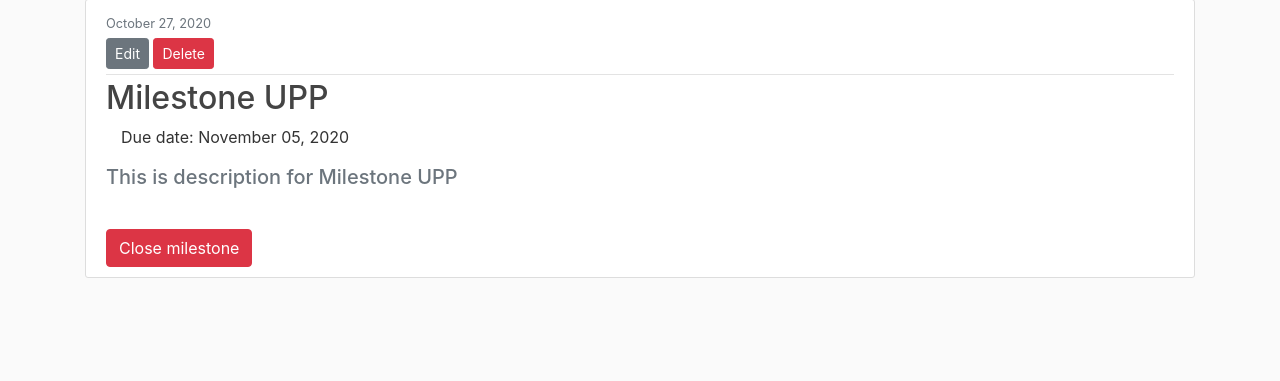
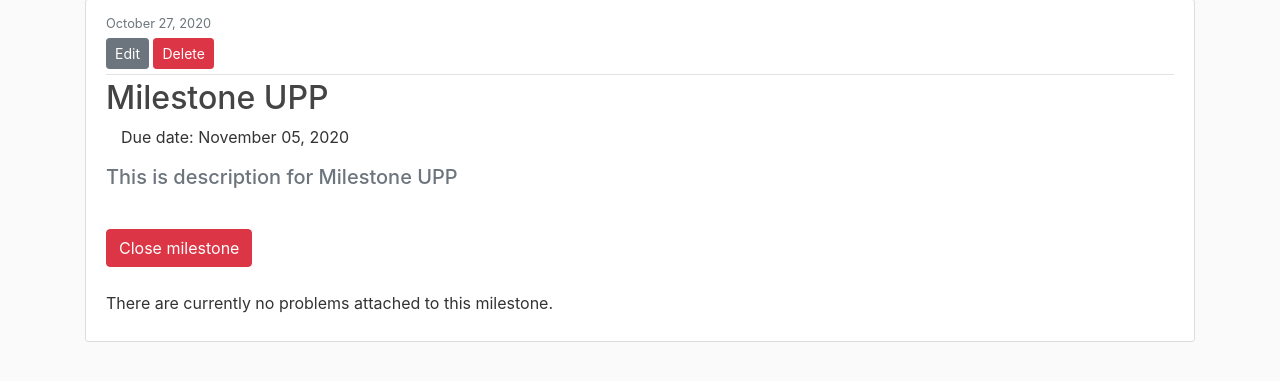
Before and after one commit to borkovacd/UKS, a Django app: page /milestone/3/ in a window 1280 px wide. Shown: the part 81-462 px from the top of the page. Run offline with Django 3.2, Linux system fonts and the light colour scheme; data comes from the database, SQL or seed files in the repository; both versions use the stored data as it was after the commit; some libraries are stand-ins or nearby versions.

Commit message:
User can choose milestone when adding problem and list problems attached to chosen milestone

```diff
--- a/scm_project/project/forms.py
+++ b/scm_project/project/forms.py
@@ -25,7 +25,7 @@ class AddCollaboratorForm(forms.ModelForm):
 class ProblemForm(forms.ModelForm):
     class Meta:
         model = Problem
-        fields = ['title', 'description']
+        fields = ['title', 'description', 'milestone']
 
 class LabelForm(forms.ModelForm):
     class Meta:
--- a/scm_project/project/models.py
+++ b/scm_project/project/models.py
@@ -30,6 +30,17 @@ class Project(models.Model):
     def get_absolute_url(self):
         return reverse('project-detail', kwargs={'pk': self.pk})
 
+class Milestone(models.Model):
+    title = models.CharField(max_length=100, null=True)
+    description = models.CharField(max_length=100, null=True, blank=True)
+    due_date = models.DateField(default = timezone.now, null = True, blank = True)
+    date_created = models.DateTimeField(default = timezone.now)
+    project = models.ForeignKey(Project, on_delete=models.CASCADE, null=True)
+    opened = models.BooleanField(default = True, null = True)
+    date_closed = models.DateTimeField(null = True)
+
+    def get_absolute_url(self):
+        return reverse('milestone-detail', kwargs={'pk': self.pk})
 
 class Problem(models.Model):
     title = models.CharField(max_length=100)
@@ -42,6 +53,7 @@ class Problem(models.Model):
 
     base_problem = models.ForeignKey('self', related_name='problem', on_delete=models.CASCADE, null=True, blank=True)
     opened = models.BooleanField(default = True, null = True)
+    milestone = models.ForeignKey(Milestone, on_delete=models.CASCADE, null=True, blank=True)
 
     def get_absolute_url(self):
         return reverse('problem-detail', kwargs={'pk': self.pk})
@@ -56,19 +68,6 @@ class Label(models.Model):
 
     def get_absolute_url(self):
         return reverse('label-detail', kwargs={'pk': self.pk})
-
-
-class Milestone(models.Model):
-    title = models.CharField(max_length=100, null=True)
-    description = models.CharField(max_length=100, null=True, blank=True)
-    due_date = models.DateField(default = timezone.now, null = True, blank = True)
-    date_created = models.DateTimeField(default = timezone.now)
-    project = models.ForeignKey(Project, on_delete=models.CASCADE, null=True)
-    opened = models.BooleanField(default = True, null = True)
-    date_closed = models.DateTimeField(null = True)
-
-    def get_absolute_url(self):
-        return reverse('milestone-detail', kwargs={'pk': self.pk})
 
 class Collaborator(models.Model):
     user = models.OneToOneField(User, on_delete=models.CASCADE)
--- a/scm_project/project/templates/project/milestone_detail.html
+++ b/scm_project/project/templates/project/milestone_detail.html
@@ -27,8 +27,35 @@
           <a href="/milestone/{{object.id}}/open/">
             <button type="button" class="btn btn-success">Open milestone</button>
           </a>
+        {% endif %}
       </div>
-        {% endif %}
+
+      <div>
+        <br>
+        {% for problem in problems %}
+        <article class="media content-section">
+          <div class="media-body">
+            <span style="margin-right: 15px;">
+              {% if problem.opened  %}
+                <span class="glyphicon glyphicon-ok-circle" style="color: green;"></span>
+              {% else %}
+                <span class="glyphicon glyphicon-remove-circle" style="color: red;"></span>
+              {% endif %}
+            </span>
+            <h2><a class="article-title" href="{% url 'problem-detail' problem.id %}">{{ problem.title }}</a></h2>
+            <p class="text-muted">
+                  #{{problem.id}} opened {{problem.created_time|date:"F d, Y"}} by {{problem.reported_by}}
+                {% if problem.opened == False %}
+                  <br>
+                  #{{problem.id}} closed {{problem.date_closed|date:"F d, Y"}} by {{problem.closed_by}}
+                {% endif %}
+            </p>
+          </div>
+        </article>
+    {% empty %}
+          <p>There are currently no problems attached to this milestone.</p>
+    {% endfor %}
+      </div>
 
     </div>
   </article>
--- a/scm_project/project/views.py
+++ b/scm_project/project/views.py
@@ -183,6 +183,10 @@ class ProjectDeleteView(LoginRequiredMixin, UserPassesTestMixin, DeleteView):
 """
 def addProblem(request, pk):
     form = ProblemForm(request.POST)
+    """milestone = Milestone.objects.filter(project_id = pk).values_list('title', 'description')
+                form.fields['milestone'].queryset = milestone
+            """
+    form.fields['milestone'].queryset = Milestone.objects.filter(project_id = pk)
     if request.method == 'POST':
         if form.is_valid():
             new_problem = form.save(commit=False)
@@ -280,6 +284,12 @@ class MilestoneListView(ListView):
 class MilestoneDetailView(DetailView):
     model = Milestone
 
+    def get_context_data(self, **kwargs):
+        context = super().get_context_data(**kwargs)
+        context['problems'] = Problem.objects.filter(milestone_id = self.object)
+        return context
+
+
 """class MilestoneCreateView(LoginRequiredMixin, CreateView):
     model = Milestone
     form_class = MilestoneForm"""
```
Also changed, not shown: scm_project/db.sqlite3, scm_project/project/migrations/0028_problem_milestone.py (added), scm_project/project/migrations/0029_auto_20201027_1224.py (added).
